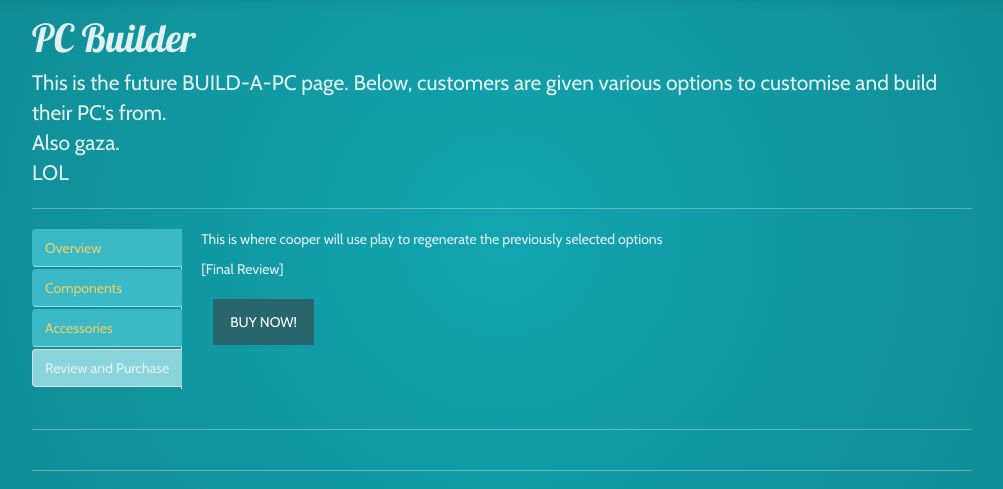
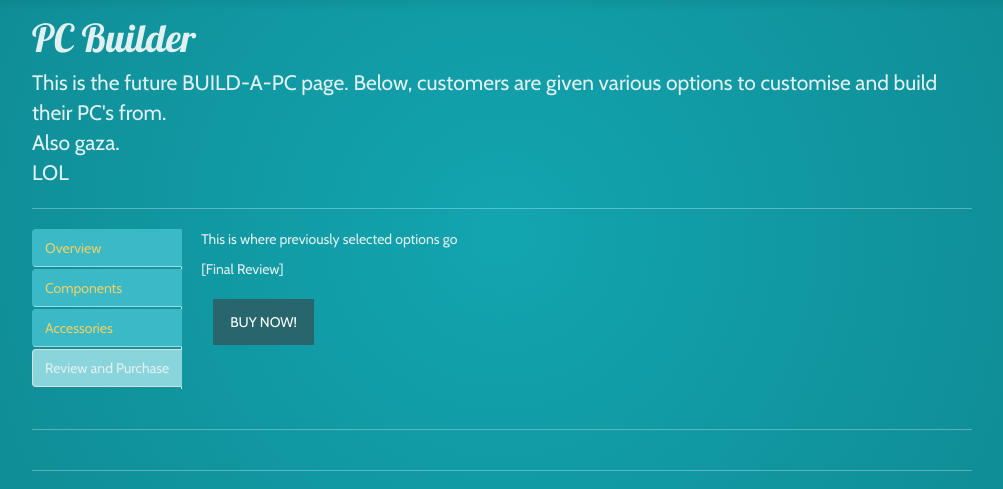
Before and after one commit to carylF/PCB, a Flask app: template app/templates/add_build.html in a window 1280 px wide, after a click on "Review and Purchase". Shown: the part 52-541 px from the top of the page, without its empty margins (138-1141 px from the left). Run offline with Flask 2, Linux system fonts and the light colour scheme; the template is opened without the code that fills it, so the values that code supplies are empty; some libraries are stand-ins or nearby versions.

Commit message:
edited select_build and add_build

```diff
--- a/app/templates/add_build.html
+++ b/app/templates/add_build.html
@@ -52,7 +52,7 @@ divs!!
 </div>
 
 <div class="tab-pane" id="tab4">
-<p>This is where cooper will use play to regenerate the previously selected options</p>
+<p>This is where previously selected options go</p>
 
 [Final Review]
 
```
